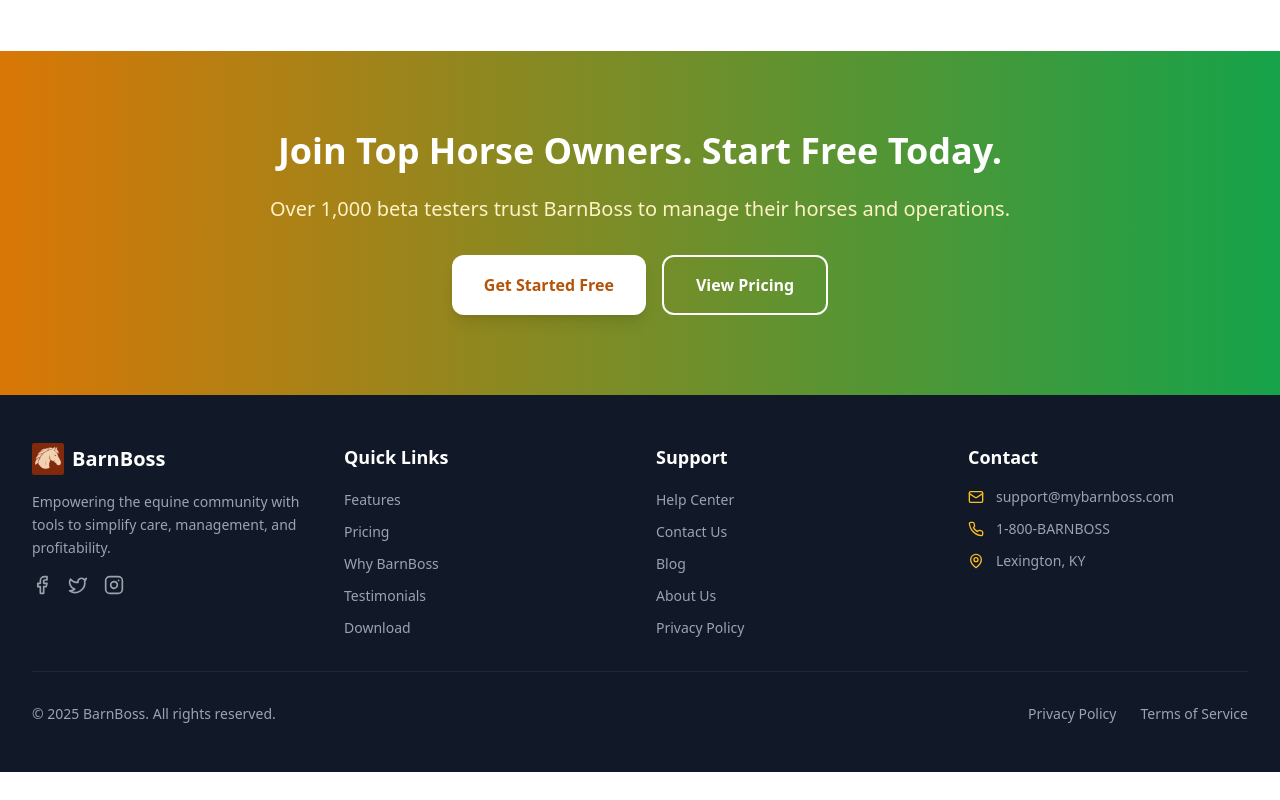
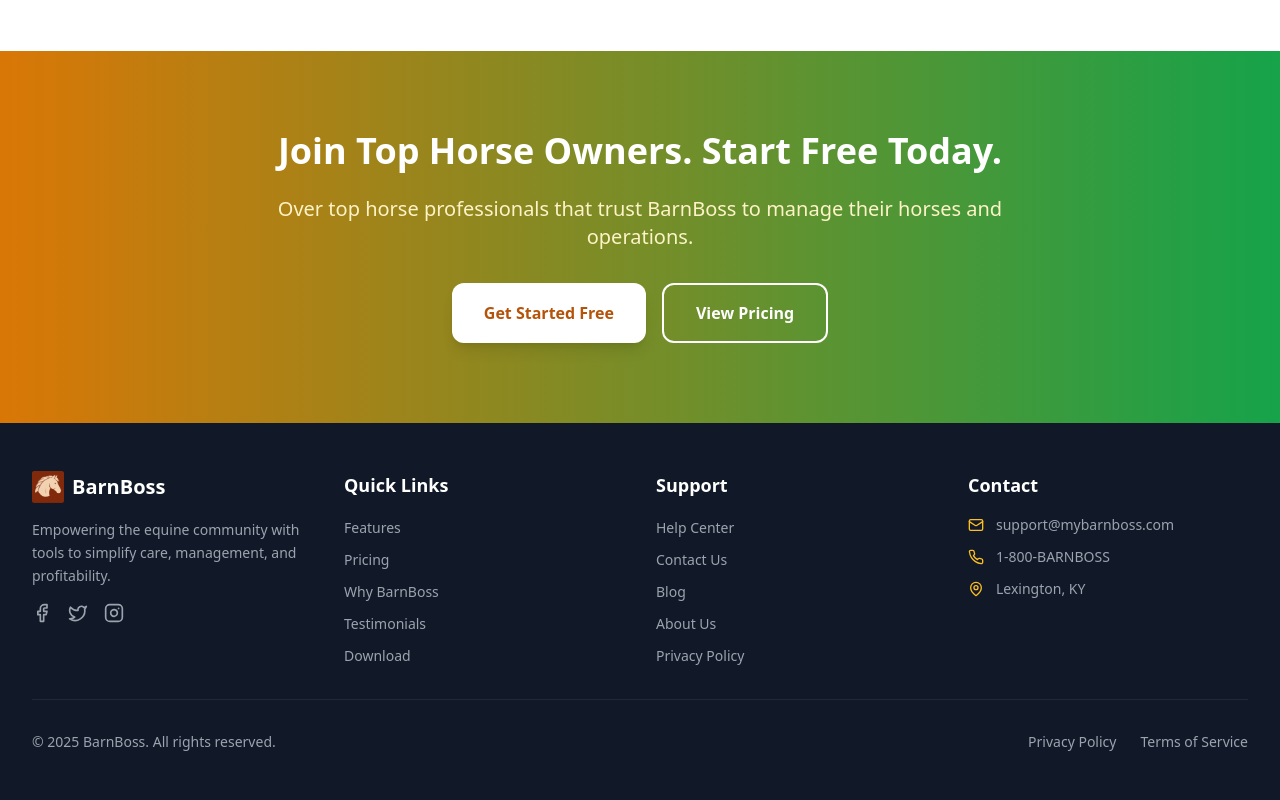
Before and after one commit to Grayjack64/barnboss-website, a React (Vite) app: page / in a window 1280 px wide. Shown: the part 2564-3364 px from the top of the page. Before the commit the page ends 3336 px from the top, so only its background shows below. Built offline with nearby package versions, Linux system fonts and the light colour scheme.

Commit message:
Update Home page with small changes

```diff
--- a/src/pages/Home.tsx
+++ b/src/pages/Home.tsx
@@ -218,7 +218,7 @@
             Join Top Horse Owners. Start Free Today.
           </h2>
           <p className="text-xl text-amber-100 mb-8">
-            Over 1,000 beta testers trust BarnBoss to manage their horses and operations.
+            Over top horse professionals that trust BarnBoss to manage their horses and operations.
           </p>
           <div className="flex flex-col sm:flex-row gap-4 justify-center">
             <button className="px-8 py-4 bg-white text-amber-700 rounded-xl hover:bg-gray-50 transition-all duration-200 font-semibold shadow-lg">
```
